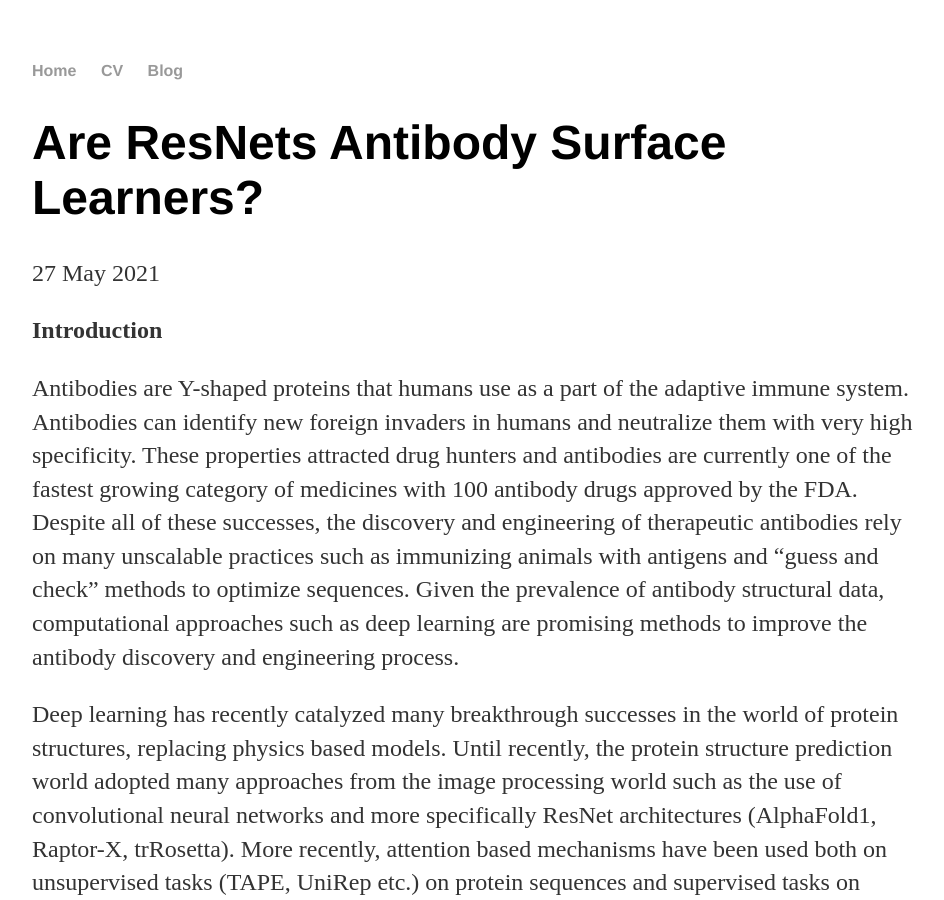
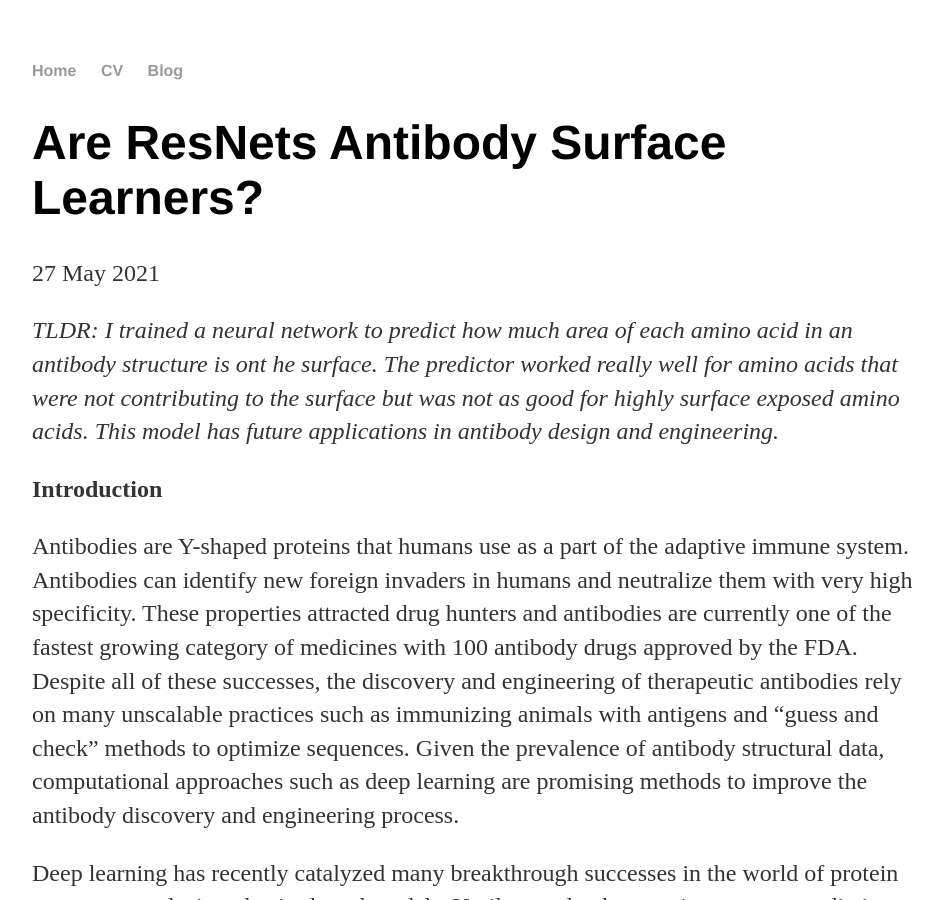
Before and after one commit to r-krishna/r-krishna.github.io, a Jekyll site: the page built from _posts/2021-05-27-resnet-antibody-surface.md, in a window 1280 px wide and 900 px high. Shown: the whole window, without its empty margins (160-1104 px from the left). Built offline with Jekyll 4.4.1, drawn with Linux system fonts in a browser that asks for light colours.

Commit message:
added tldr

```diff
--- a/_posts/2021-05-27-resnet-antibody-surface.md
+++ b/_posts/2021-05-27-resnet-antibody-surface.md
@@ -3,6 +3,7 @@ layout: post
 title: "Are ResNets Antibody Surface Learners?"
 date: 2021-05-27
 ---
+*TLDR: I trained a neural network to predict how much area of each amino acid in an antibody structure is ont he surface. The predictor worked really well for amino acids that were not contributing to the surface but was not as good for highly surface exposed amino acids. This model has future applications in antibody design and engineering.*
 
 **Introduction**
 
@@ -18,7 +19,7 @@ Here, I’m going to describe a small project I did last year that uses a ResNet
 
 ![Antibody Surface](/images/5d71_surface.png)
 
-<caption>Image of an antibody Fv surface. We want to predict how much surface area each residue contributes to the entire surface. </caption>
+<caption style="text-align:center">Image of an antibody Fv surface. We want to predict how much surface area each residue contributes to the entire surface. </caption>
 
 **Model Architecture**
 
@@ -38,7 +39,7 @@ The model was trained for 30 epochs with a batch size of 4 and the epoch where t
 <img src="/images/train_loss.png">
 </p>
 
-<caption>Training and validation loss during each training epoch</caption>
+<caption style="text-align:center">Training and validation loss during each training epoch</caption>
 
 This model was trained with vanilla pytorch on my personal AWS instance on a NVIDIA k80 GPU in about 17 minutes. Inference was also performed on the same machine. I have since migrated to using pytorch lightning for my training to avoid pytorch version and hardware dependency issues.
 
@@ -49,7 +50,7 @@ The model had a 0.45 weighted average precision on the RosettaAntibody benchmark
 <img src="/images/test_confusion.png">
 </p>
 
-<caption>Confusion matrix for the model on the test set</caption>
+<caption style="text-align:center">Confusion matrix for the model on the test set</caption>
 
 Previous work (Jain et al. (2017) Bioinformatics) on predicting antibody surface areas trained a separate Random Forest Regressor on each residue position in the Fv with handcrafted features. While this approach was accurate, it requires training over 200 models and cannot handle sequences with variable CDR lengths if similar sets are not found in the training set.
 
@@ -61,7 +62,7 @@ Antibody Fv sequences have a high amount of conservation except for 6 loops, 3 i
 <img src="/images/cdr_confusion.png">
 </p>
 
-<caption>Confusion matrix for the model on each CDR in the test set. The x axis represents predicted values and the y axis represents the experimental values</caption>
+<caption style="text-align:center">Confusion matrix for the model on each CDR in the test set. The x axis represents predicted values and the y axis represents the experimental values</caption>
 
 As expected the predictions for the CDRH3 are much worse than the predictions for the other CDRs. The CDRL3 also was harder to model than the other CDRs in the test set. This is a limitation of the method especially in the protein design context because the areas we would design would be the CDRs. Further work with different model architectures might be able to improve the predictions in these CDR regions.
 
@@ -77,7 +78,7 @@ On the left, the framework region with high B-factors. It is a loop region and h
 
 ![Flexibility](/images/flexibility.png)
 
-<caption>The maximum probability of the SASA predictions of the residues with high B-factors are much lower than the residues with low B-factors indicating that the model believes there are multiple orientations the residue can be in.</caption>
+<caption style="text-align:center">The maximum probability of the SASA predictions of the residues with high B-factors are much lower than the residues with low B-factors indicating that the model believes there are multiple orientations the residue can be in.</caption>
 
 While this is a promising early result, it is hard to conclude that this means that the model has learned about protein flexibility because there are other variables such as the model’s ability to make better predictions for residues with low solvent exposure. While the model’s confidence of predicting solvent exposure at residue 42 is high, residue 42 is a glycine that immediately follows a proline which might mean that both conformations it takes are highly solvent exposed. Further work must be done to conclude that our model is predicting across multiple conformations or just is inaccurate in regions with high solvent exposure.
 
```
